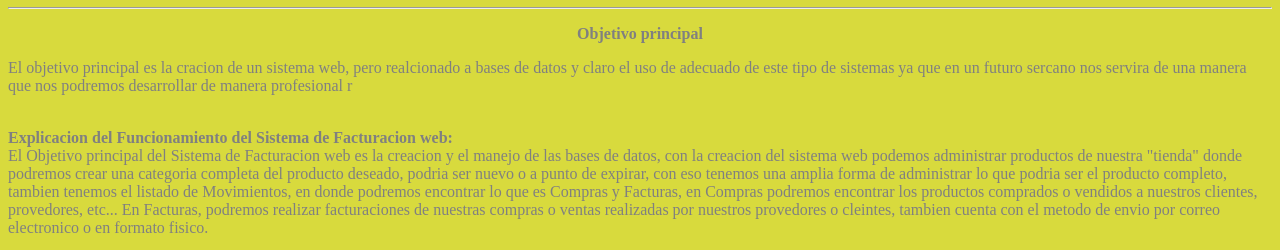
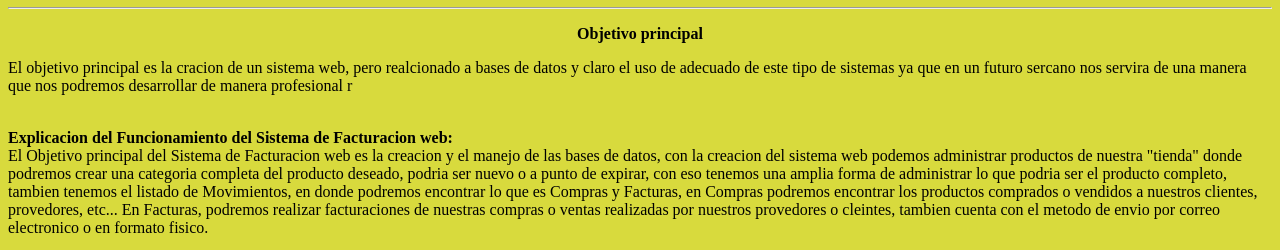
Before and after one commit to oy0rzabal/Spatial_ship_project, a plain HTML site: page index.html in a window 1280 px wide. Shown: the part 73-323 px from the top of the page. Drawn offline with Linux system fonts and the light colour scheme.

Commit message:
Update index.html

```diff
--- a/index.html
+++ b/index.html
@@ -5,7 +5,7 @@
   <title>System-Web</title>
   <style type="text/css">
   body {
-    color: #808080;
+    color: black;
     background-color: #d8da3d }
   </style>
 </head>
```
